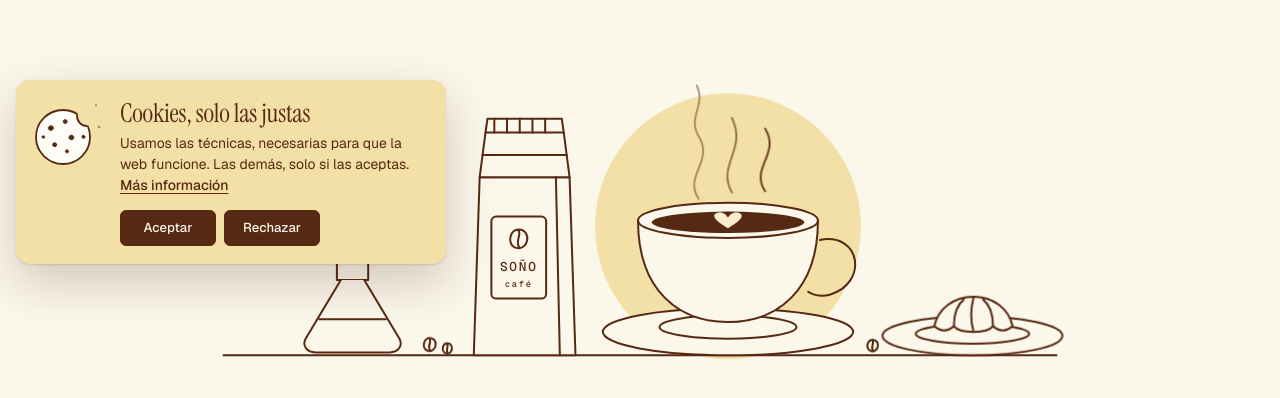
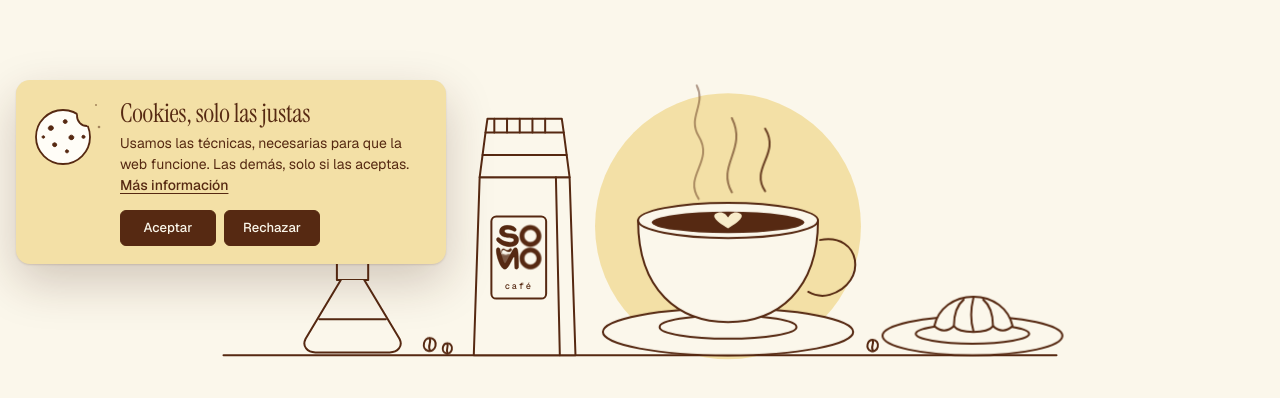
Before and after one commit to marcogugliandolo/sono2, a website: page public/index.html in a window 1280 px wide. Shown: the part 520-918 px from the top of the page. Drawn offline with Linux system fonts and the light colour scheme; no server answers.

Commit message:
Portada: el logo de SOÑO (con la Ñ) en la bolsa de café
En lugar del texto «SOÑO», que en el móvil era tan pequeño que no se veía
la tilde, la etiqueta de la bolsa lleva el logo.

```diff
--- a/public/index.html
+++ b/public/index.html
@@ -240,9 +240,9 @@
             <path class="trazo" d="M349 127 H435"/>
             <path class="trazo" d="M424 150 L428 332"/>
             <rect class="trazo" x="358" y="190" width="56" height="84" rx="5"/>
-            <use href="#i-grano" x="373" y="200" width="26" height="26"/>
-            <text class="dibujo__texto" x="386" y="246" text-anchor="middle">SOÑO</text>
-            <text class="dibujo__texto dibujo__texto--peque" x="386" y="262" text-anchor="middle">café</text>
+            <!-- Etiqueta de la bolsa: el logo de SOÑO (con su Ñ y el café dentro) -->
+            <use class="bolsa__logo" href="#logo-sono" x="362" y="198" width="48" height="47"/>
+            <text class="dibujo__texto dibujo__texto--peque" x="386" y="264" text-anchor="middle">café</text>
           </g>
           <g transform="translate(330 -100)">
             <ellipse class="trazo lleno" cx="210" cy="376" rx="128" ry="24"/>
```
